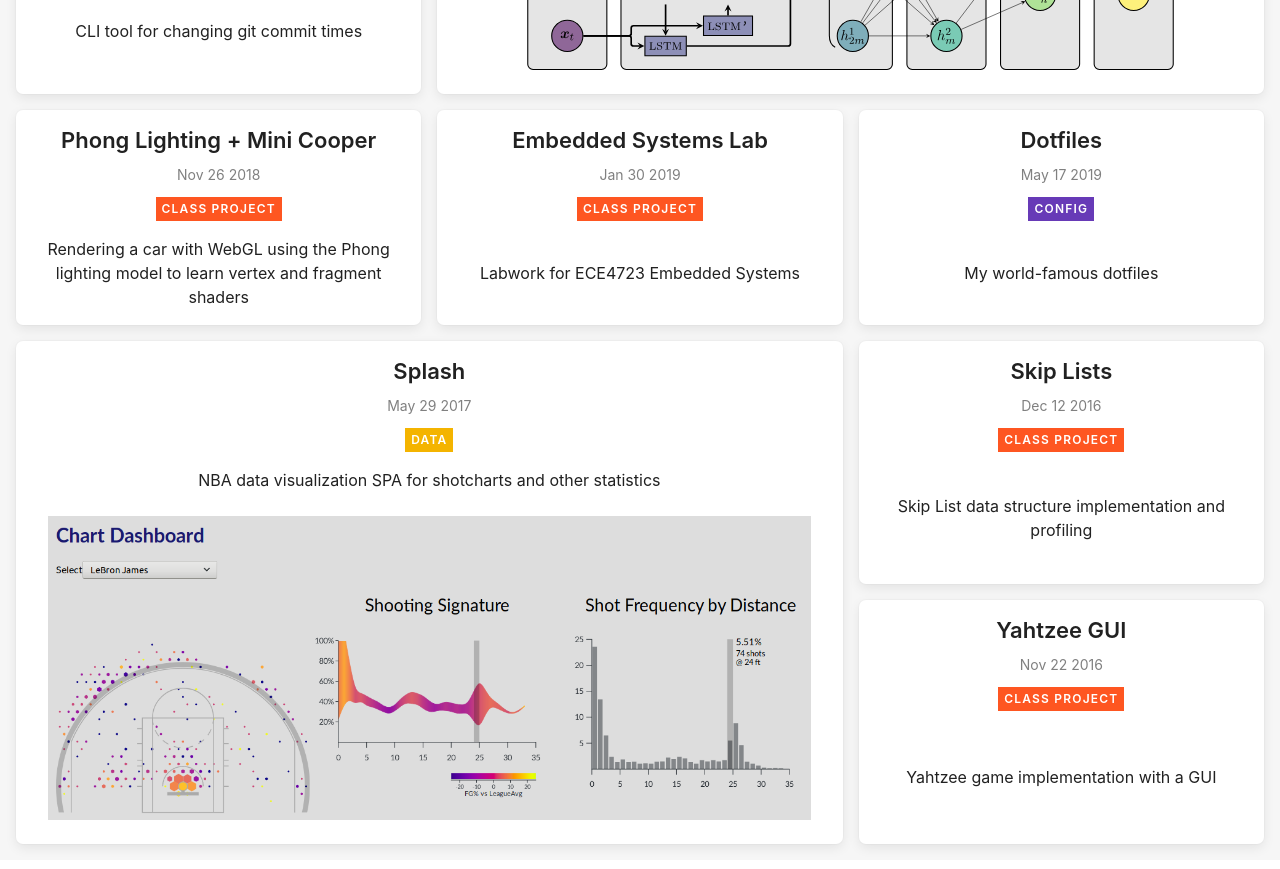
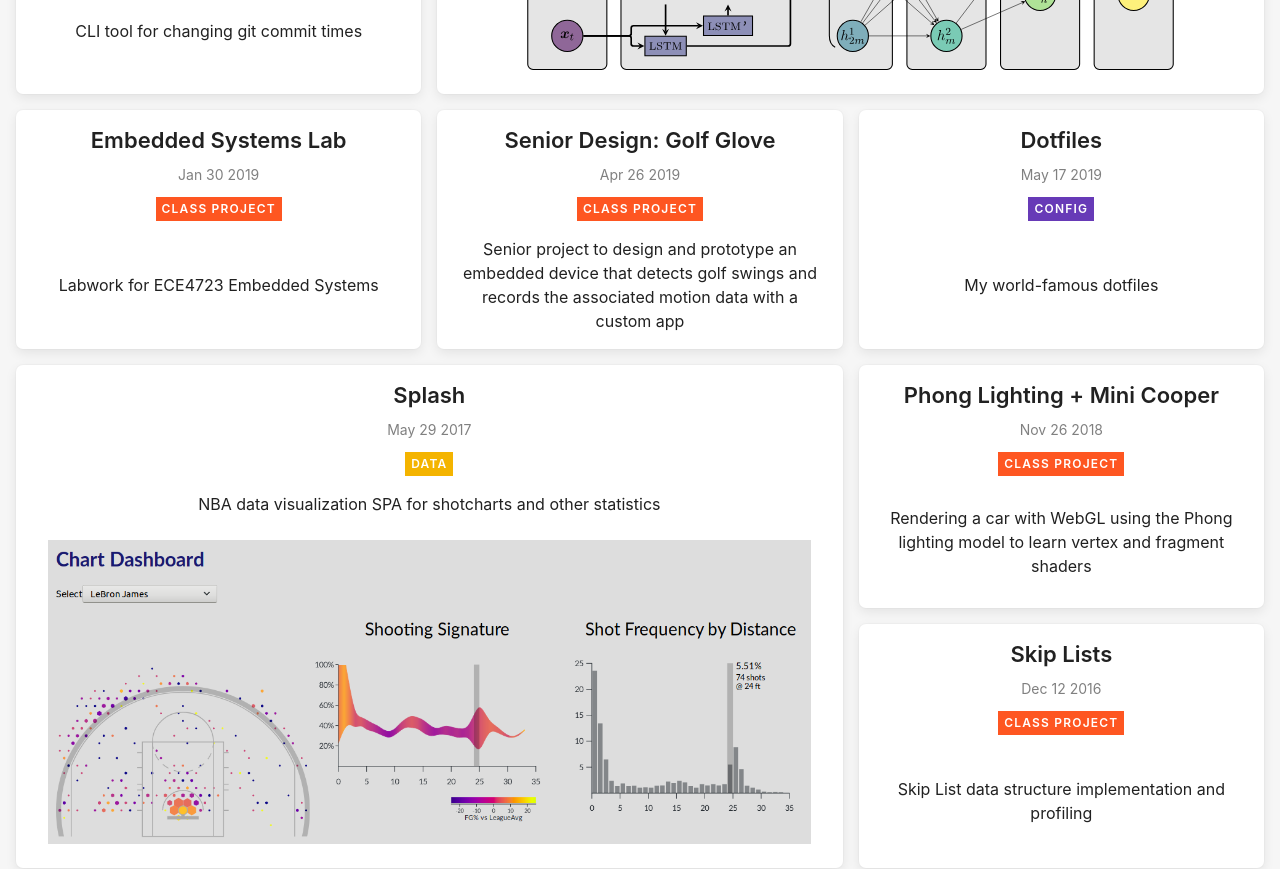
Before and after one commit to jackfletch/jackfletch.com-frontend, a Next.js app: page /projects in a window 1280 px wide. Shown: the part 740-1609 px from the top of the page. Built offline with nearby package versions, Linux system fonts and the light colour scheme; a web font is replaced by a local one.

Commit message:
Add senior design project

```diff
--- a/data/projects.js
+++ b/data/projects.js
@@ -33,6 +33,14 @@ const mapping = {
       'Analysis of a real-time data-collecting embedded device using machine learning',
     image: '/media/thesis/topology.svg',
     date: new Date('2019-06-26T05:00:00.000Z'),
+  },
+  seniorDesign: {
+    title: 'Senior Design: Golf Glove',
+    category: 'Class Project',
+    link: `https://github.com/cbb330/golf-glove`,
+    excerpt:
+      'Senior project to design and prototype an embedded device that detects golf swings and records the associated motion data with a custom app',
+    date: new Date('2019-04-26T05:00:00.000Z'),
   },
   embedded: {
     title: 'Embedded Systems Lab',
```
